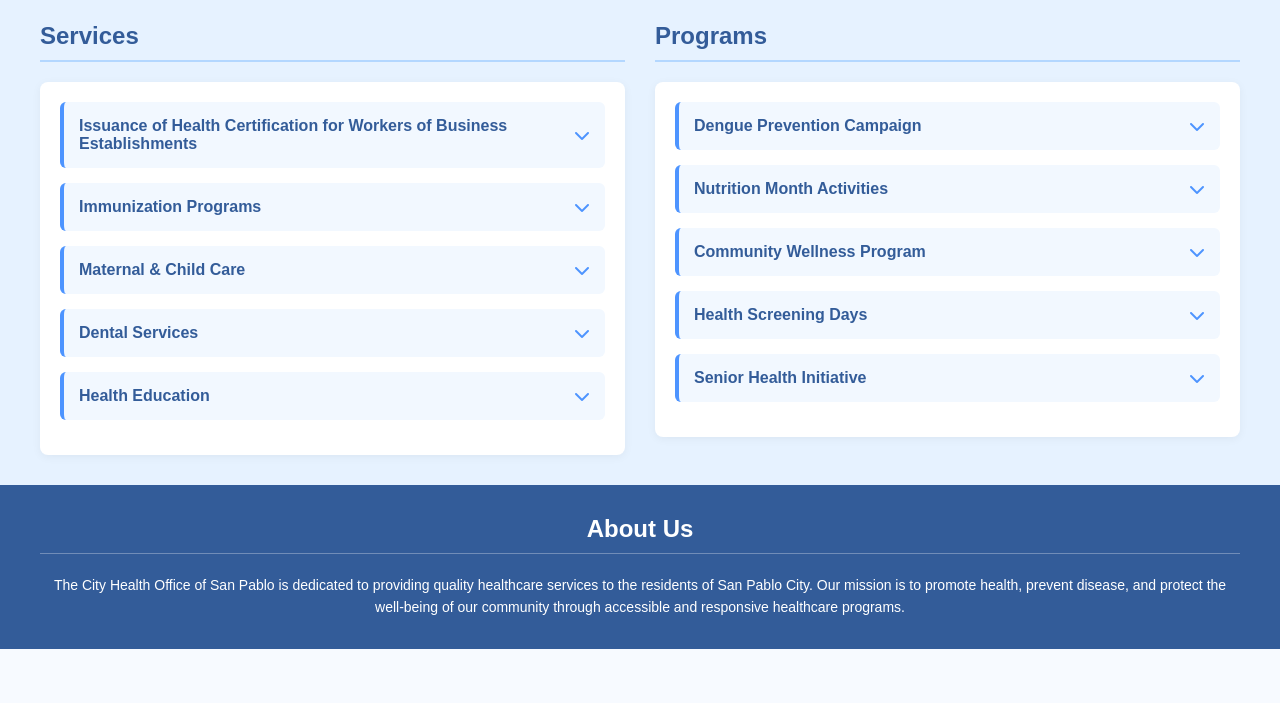
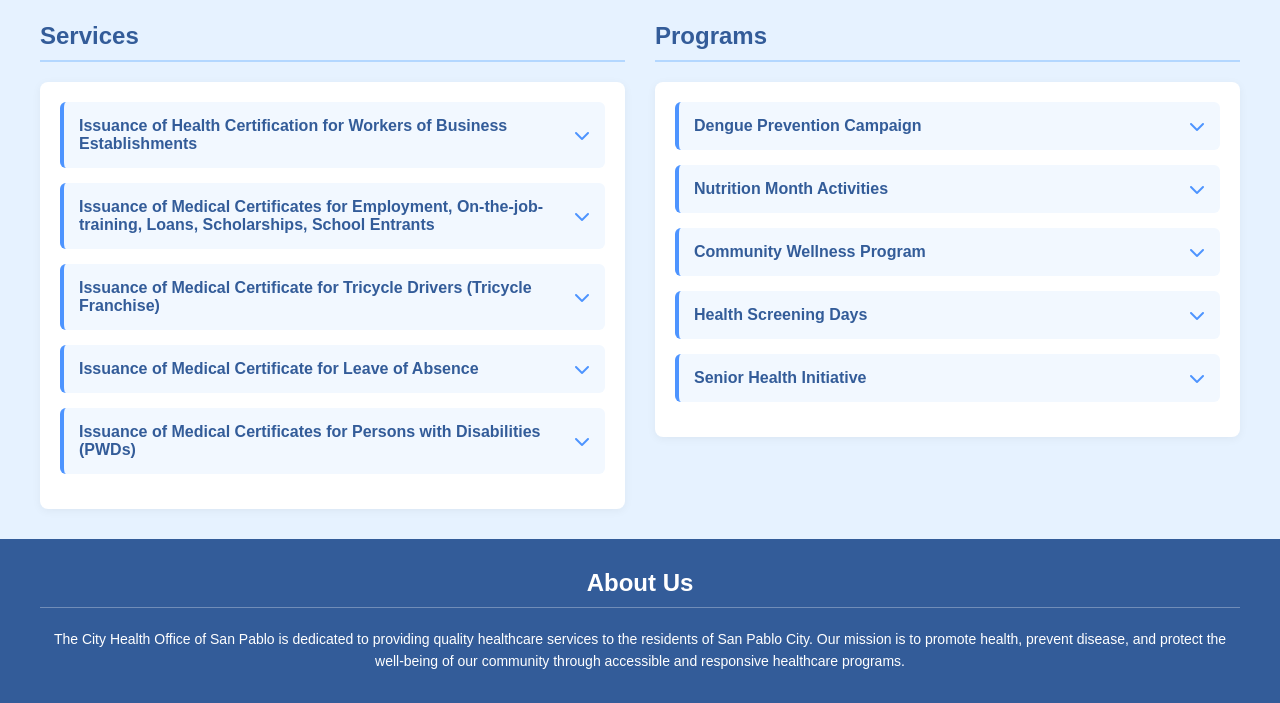
Before and after one commit to Aaroonn27/MHO, a PHP site: page / in a window 1280 px wide. Shown: the part 217-920 px from the top of the page. Before the commit the page ends 866 px from the top, so only its background shows below. Run offline with PHP 8.4, Linux system fonts and the light colour scheme.

Commit message:
added services

```diff
--- a/index.php
+++ b/index.php
@@ -2,23 +2,23 @@
 $services = [
     [
         "name" => "Issuance of Health Certification for Workers of Business Establishments",
-        "content" => "<strong>Pursuant to The Code on Sanitation of the Philippines</strong> (P.D. 856 Chapter III, Section 15) and Revised Revenue Code of the City of San Pablo (Local Ordinance No. 196 s. 2024)<br><strong>Office or Division:</strong> City Health Office<br><strong>Who May Avail:</strong> Workers of food and non-food establishments<br><strong>Requirements:</strong><ol><li><strong>Valid Laboratory Exam Result</strong> (Click “More Details” For Clarification)</li><li>1x1 ID Picture</li><li>Community Tax Certificate for the current Year</li><li>Identification Card</li></ol>"
+        "content" => "<strong>Pursuant to The Code on Sanitation of the Philippines</strong> (P.D. 856 Chapter III, Section 15) and Revised Revenue Code of the City of San Pablo (Local Ordinance No. 196 s. 2024)<br><strong>Office or Division:</strong> City Health Office<br><strong>Who May Avail:</strong> Workers of food and non-food establishments<br><strong>Requirements:</strong><ol><li><strong>Valid Laboratory Exam Result</strong> (Click “More Details” For Clarification)</li><li><strong>1x1 ID Picture</strong></li><li><strong>Community Tax Certificate for the current Year</strong></li><li><strong>Identification Card</strong></li><a href='https://drive.google.com/file/d/1bzcWDB02_oAagntv52JUbiM8wipUbGpi/view?usp=drive_link'>More Details</a></ol>"
     ],
     [
-        "name" => "Immunization Programs",
-        "content" => "Sed do eiusmod tempor incididunt ut labore et dolore magna aliqua. Ut enim ad minim veniam, quis nostrud exercitation ullamco laboris nisi ut aliquip ex ea commodo consequat."
+        "name" => "Issuance of Medical Certificates for Employment, On-the-job-training, Loans, Scholarships, School Entrants",
+        "content" => "As required by employers, schools and financial institutions. Fees collected is pursuant to Revised Revenue Code of the City of San Pablo (Local Ordinance No. 196 s. 2024)<br><strong>Office or Division:</strong> City Health Office<br><strong>Who May Avail:</strong> Applicants for employment, on-the-job-training, loans, scholarships, school entrant<br><strong>Requirements:</strong><ol><li><strong>Identification Card</strong></li><li><strong>Valid Laboratory Exam Results (Click “More Details” For Clarification)</strong></li><a href='https://drive.google.com/file/d/1uhFaIHCb0K7ewsj14dj1Rci1DTqsPKHh/view?usp=drive_link'>More Details</a></ol>"
     ],
     [
-        "name" => "Maternal & Child Care",
-        "content" => "Duis aute irure dolor in reprehenderit in voluptate velit esse cillum dolore eu fugiat nulla pariatur. Excepteur sint occaecat cupidatat non proident, sunt in culpa qui officia deserunt mollit anim id est laborum."
+        "name" => "Issuance of Medical Certificate for Tricycle Drivers (Tricycle Franchise)",
+        "content" => "<strong>Pursuant to Local Ordinance No. 2011-01</strong> (The 2011 Revised Comprehensive Traffic Code of the City of San Pablo, and Creating a Comprehensive and Integrated Traffic Management System/Traffic Assessment Plan in the City of San Pablo)<br><strong>Office or Division:</strong> City Health Office<br><strong>Who May Avail:</strong> Tricycle Drivers<br><strong>Requirements:</strong><ol><li><strong>Driver's License</strong></li><li><strong>Unified Clearance</strong></li><a href='https://drive.google.com/file/d/11Hb-Sz7ivHctu_TFhpitSPvH8cOfbVI9/view?usp=drive_link'>More Details</a></ol>"
     ],
     [
-        "name" => "Dental Services",
-        "content" => "At vero eos et accusamus et iusto odio dignissimos ducimus qui blanditiis praesentium voluptatum deleniti atque corrupti quos dolores et quas molestias excepturi sint occaecati cupiditate non provident."
+        "name" => "Issuance of Medical Certificate for Leave of Absence",
+        "content" => "As required by private employers and pursuant to CSC MC No. 41, s. 1998<br><strong>Office or Division:</strong> City Health Office<br><strong>Who May Avail:</strong> Government Employees and General Public<br><strong>Requirements:</strong><ol><li><strong>Consultation within the first three (3) days of illness</strong></li><li><strong>Laboratory Test (If Available)</strong></li><a href='https://drive.google.com/file/d/1ER8_ky-ooMjzNFNTmLxnoOxmfpjQvlGS/view?usp=drive_link'>More Details</a></ol>"
     ],
     [
-        "name" => "Health Education",
-        "content" => "Similique sunt in culpa qui officia deserunt mollitia animi, id est laborum et dolorum fuga. Et harum quidem rerum facilis est et expedita distinctio. Nam libero tempore, cum soluta nobis est eligendi optio."
+        "name" => "Issuance of Medical Certificates for Persons with Disabilities (PWDs)",
+        "content" => "<strong>Pursuant to National Council on Disability Affairs Administrative Order No. 001, s. 2008</strong><br><strong>Office or Division:</strong> City Health Office<br><strong>Who May Avail:</strong> Persons with Disabilities and/or their relatives<br><strong>Requirements:</strong><ol><li><strong>Philippine Registry Form for Persons with Disabilities</strong></li><li><strong>Certification from a Specialist if the disability is uncertain (e.g. Psychiatrist for Psychosocial Disability)</strong></li><li><strong>Proof of the disability if client is unable to report for physical examination and assessment</strong></li><a href='https://drive.google.com/file/d/173ZpJwyo8AVjci1erlrxOwzfsJIOG9rS/view?usp=drive_link'>More Details</a></ol>"
     ]
 ];
 $programs = [
```
